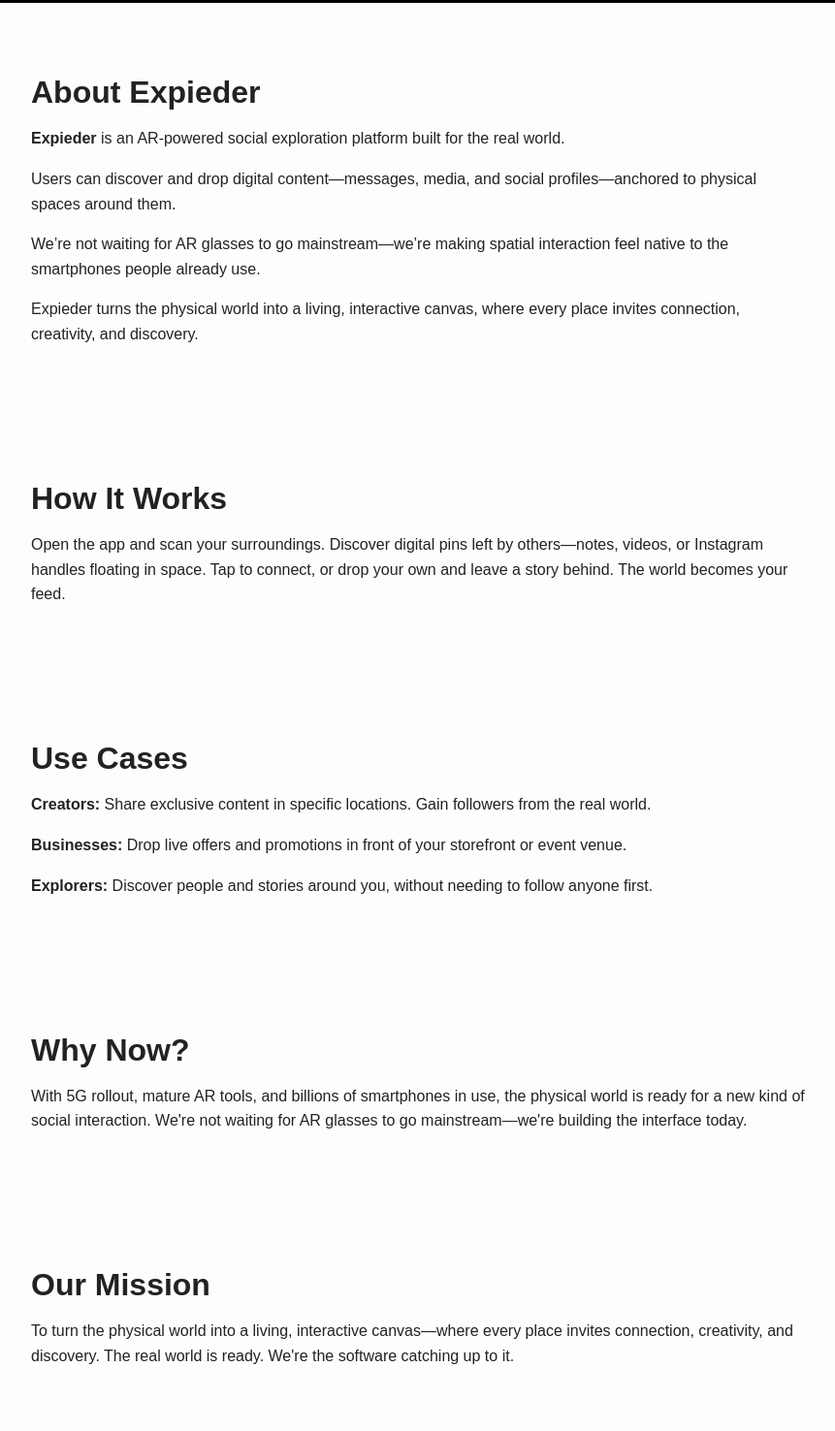
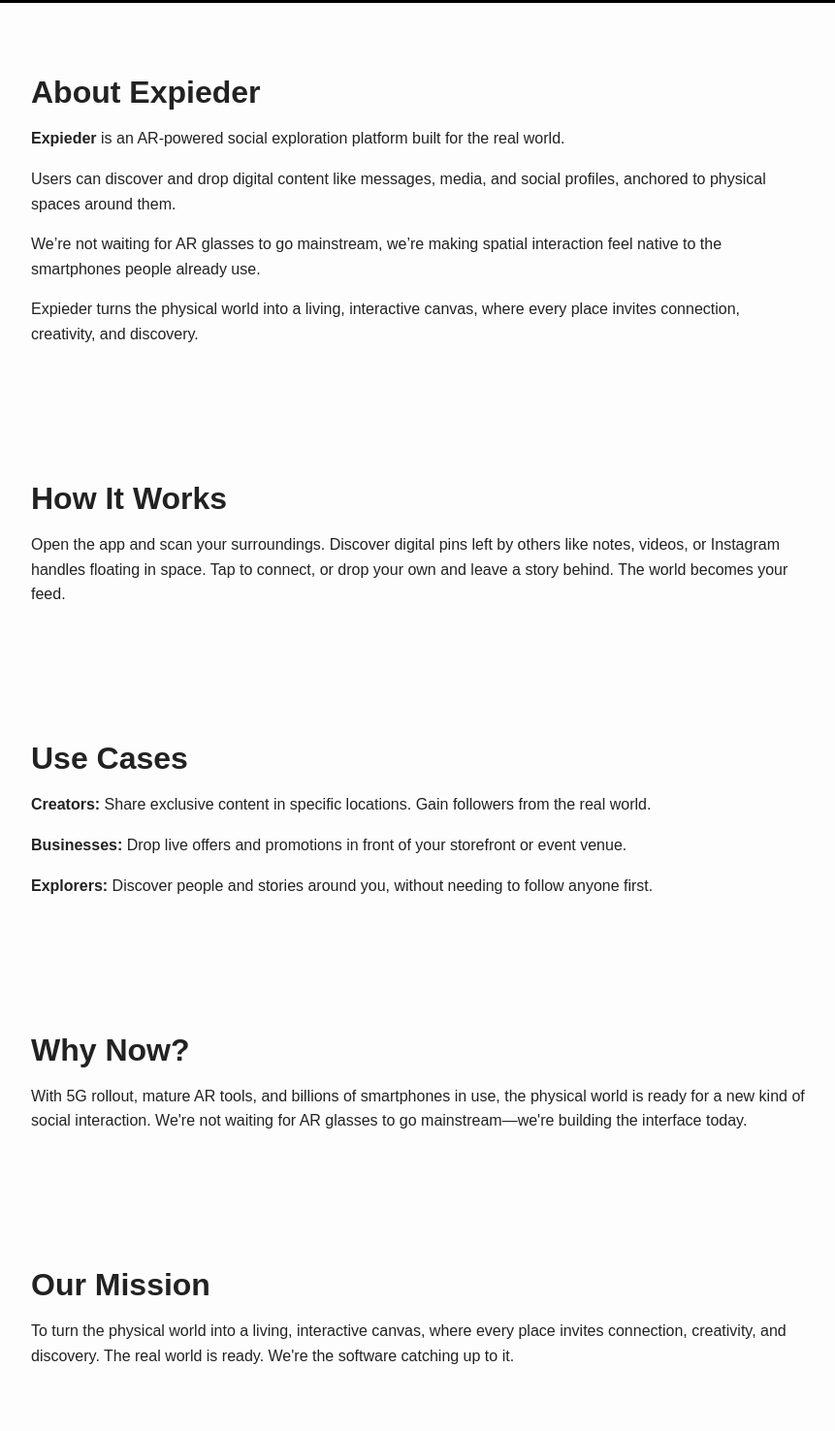
Before and after one commit to Expieder/expieder-site, a plain HTML site: page index.html in a window 1280 px wide. Shown: the part 323-1799 px from the top of the page at 97% size, without its empty margins (208-1069 px from the left). Drawn offline with Linux system fonts and the light colour scheme.

Commit message:
Update index.html

```diff
--- a/index.html
+++ b/index.html
@@ -62,15 +62,15 @@
   <section>
     <h2>About Expieder</h2>
     <p><strong>Expieder</strong> is an AR-powered social exploration platform built for the real world.</p>
-    <p>Users can discover and drop digital content—messages, media, and social profiles—anchored to physical spaces around them.</p>
-    <p>We’re not waiting for AR glasses to go mainstream—we’re making spatial interaction feel native to the smartphones people already use.</p>
+    <p>Users can discover and drop digital content like messages, media, and social profiles, anchored to physical spaces around them.</p>
+    <p>We’re not waiting for AR glasses to go mainstream, we’re making spatial interaction feel native to the smartphones people already use.</p>
     <p>Expieder turns the physical world into a living, interactive canvas, where every place invites connection, creativity, and discovery.</p>
   </section>
 
   <section>
     <h2>How It Works</h2>
     <p>
-      Open the app and scan your surroundings. Discover digital pins left by others—notes, videos, or Instagram handles floating in space. Tap to connect, or drop your own and leave a story behind. The world becomes your feed.
+      Open the app and scan your surroundings. Discover digital pins left by others like notes, videos, or Instagram handles floating in space. Tap to connect, or drop your own and leave a story behind. The world becomes your feed.
     </p>
   </section>
 
@@ -88,7 +88,7 @@
 
   <section>
     <h2>Our Mission</h2>
-    <p>To turn the physical world into a living, interactive canvas—where every place invites connection, creativity, and discovery. The real world is ready. We're the software catching up to it.</p>
+    <p>To turn the physical world into a living, interactive canvas, where every place invites connection, creativity, and discovery. The real world is ready. We're the software catching up to it.</p>
   </section>
 </body>
 </html>
```
